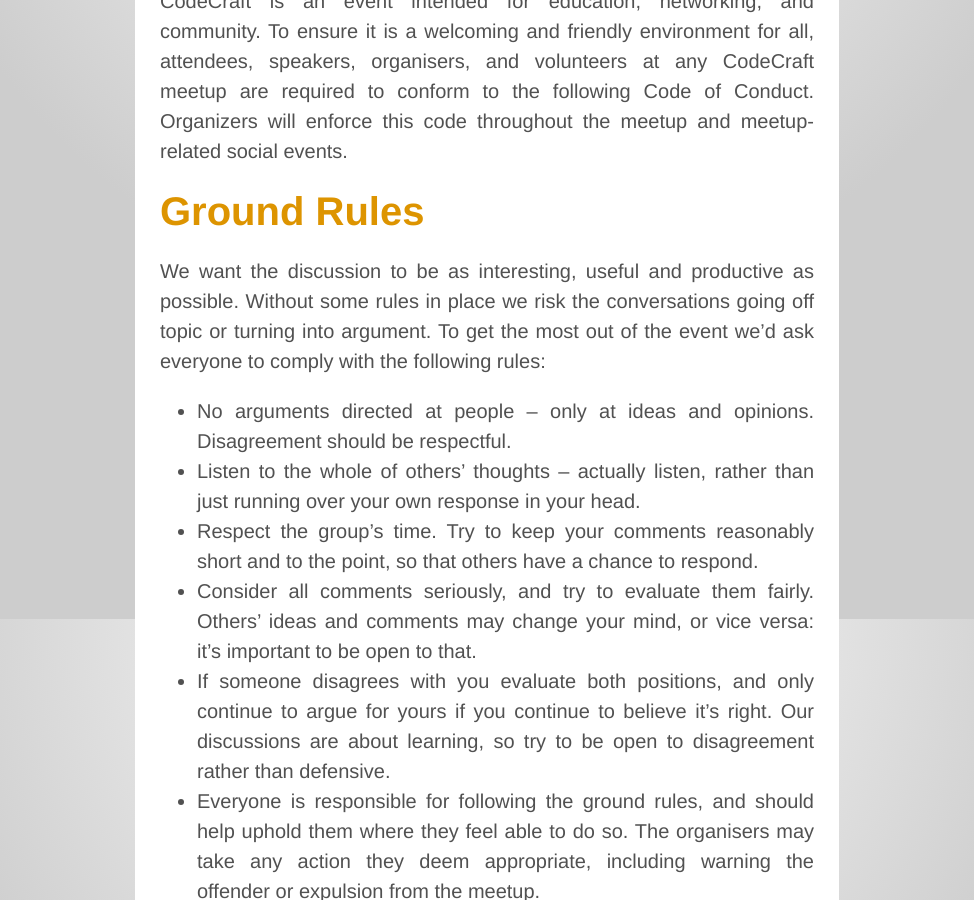
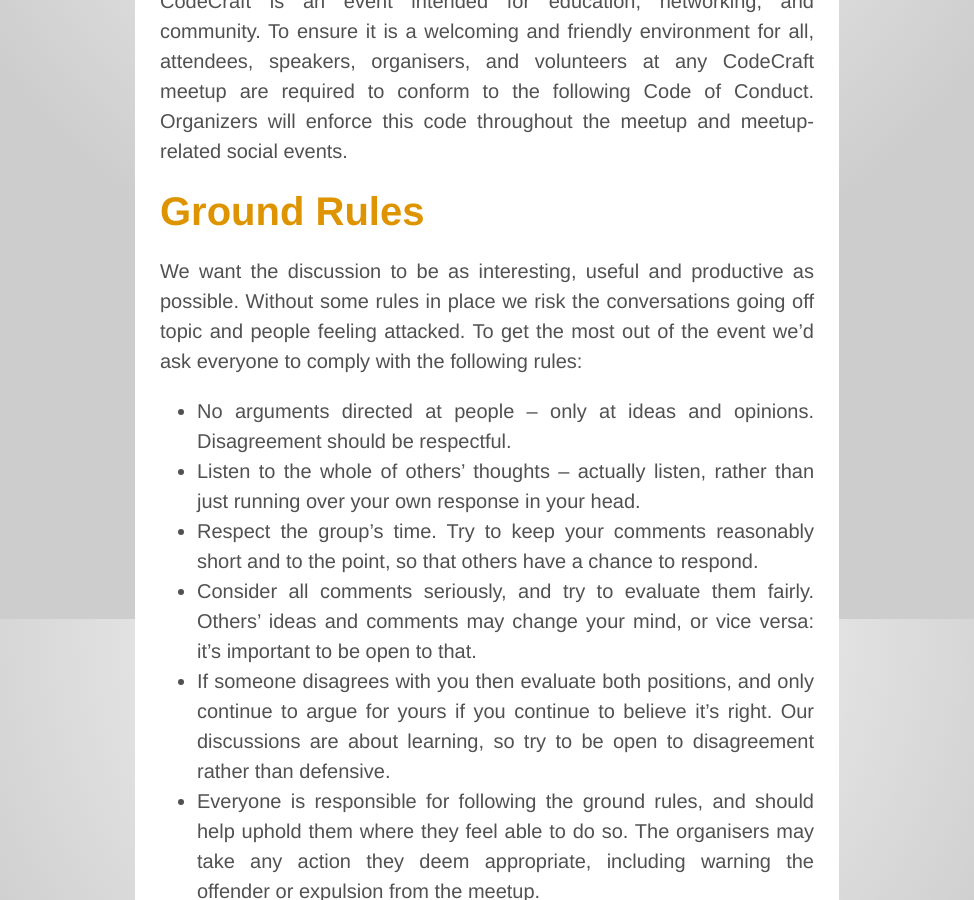
Before and after one commit to codecraftuk/codecraftuk.github.io, a Jekyll site: the page built from code-of-conduct.md, in a window 1280 px wide and 900 px high, scrolled down 281 px. Shown: the whole window, without its empty margins (153-1127 px from the left). Built offline with Jekyll 4.4.1, drawn with Linux system fonts in a browser that asks for light colours; Markdown is read by kramdown in place of the engine named in the settings.

Commit message:
Joe - CodeOfConduct further text improvements

```diff
--- a/code-of-conduct.md
+++ b/code-of-conduct.md
@@ -7,13 +7,13 @@
 
 ## Ground Rules
 
-We want the discussion to be as interesting, useful and productive as possible. Without some rules in place we risk the conversations going off topic or turning into argument. To get the most out of the event we’d ask everyone to comply with the following rules:
+We want the discussion to be as interesting, useful and productive as possible. Without some rules in place we risk the conversations going off topic and people feeling attacked. To get the most out of the event we’d ask everyone to comply with the following rules:
 
 * No arguments directed at people – only at ideas and opinions.  Disagreement should be respectful.
 * Listen to the whole of others’ thoughts – actually listen, rather than just running over your own response in your head.
 * Respect the group’s time.  Try to keep your comments reasonably short and to the point, so that others have a chance to respond.
 * Consider all comments seriously, and try to evaluate them fairly.  Others’ ideas and comments may change your mind, or vice versa: it’s important to be open to that.
-* If someone disagrees with you evaluate both positions, and only continue to argue for yours if you continue to believe it’s right. Our discussions are about learning, so try to be open to disagreement rather than defensive.
+* If someone disagrees with you then evaluate both positions, and only continue to argue for yours if you continue to believe it’s right. Our discussions are about learning, so try to be open to disagreement rather than defensive.
 * Everyone is responsible for following the ground rules, and should help uphold them where they feel able to do so. The organisers may take any action they deem appropriate, including warning the offender or expulsion from the meetup.
 
 ## Harassment-free meetup
```
